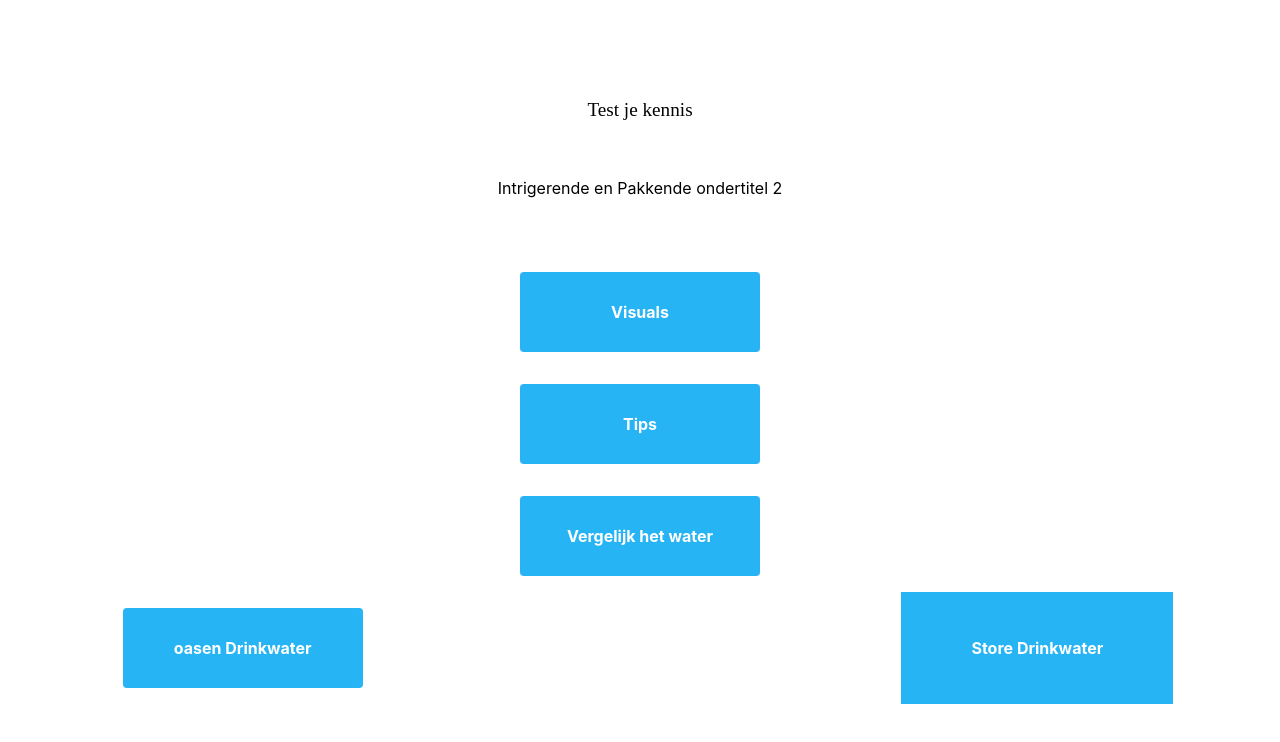
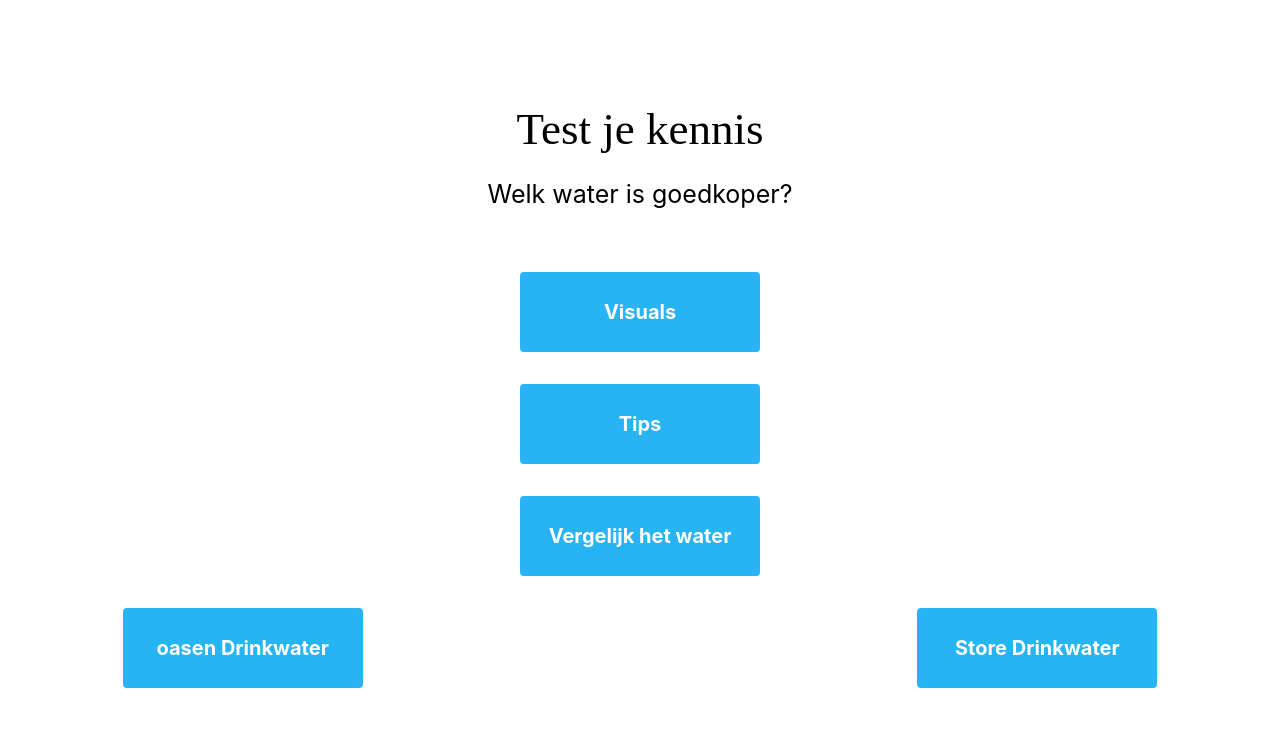
Before and after one commit to Wazup2You/AlsTweeDruppelsWater, a React (Create React App) app in the folder frontend/: page / in a window 1280 px wide. Both pictures are taken after a click on the button "Test je kennis". Shown: the top 742 px of the page. Built offline with nearby package versions, Linux system fonts and the light colour scheme; a web font is replaced by a local one.

Commit message:
changes in content & Styling

```diff
--- a/frontend/src/App.js
+++ b/frontend/src/App.js
@@ -4,7 +4,7 @@ import { Button } from "./components/Button/Component";
 
 function App() {
   const [scene, setScene] = useState(0);
-  const [color, setColor] = useState("blue-oasen");
+
 
   return (
     <div>
@@ -12,7 +12,7 @@ function App() {
       <div className=" w-screen h-screen bg-white flex flex-col items-center justify-center">
         <h1 className="w-200 h-20 text-center">{scene === 0 ? "Visuals" : scene === 1 || scene === 4 || scene === 5 ? "Test je kennis" : scene === 2 ? "Tips" : scene === 3 ? "Vergelijk het water" : ""}
         </h1>
-        <h3 className="w-200 h-20 text-center">{scene === 0 ? "Intrigerende en Pakkende ondertitel" : scene === 1 || scene === 4 || scene === 5 ? "Intrigerende en Pakkende ondertitel 2" : scene === 2 ? "Intrigerende en Pakkende ondertitel 3" : scene === 3 ? "Intrigerende en Pakkende ondertitel 4" : ""}
+        <h3 className="w-200 h-20 text-center">{scene === 0 ? "Hoe bewust ben jij?" : scene === 1 || scene === 4 || scene === 5 ? "Welk water is goedkoper?" : scene === 2 ? "Tips om beter gebruik te maken van water" : scene === 3 ? "Klik en sleep de druppels voor meer informatie" : ""}
         </h3>
 
         {/*navigatie*/}
@@ -32,14 +32,20 @@ function App() {
         </div>
 
         {/*quiz*/}
+
+        {/* <div>
+            <img src={require('./img/417864.png')}></img>
+            <img src={require('./img/417864.png')}></img>
+          </div> */}
         <div className="w-10/12 flex justify-between">
           <div className={scene === 1 || scene === 4 || scene === 5 ? "block" : "hidden"} >
             <Button text="oasen Drinkwater" onClick={() => setScene(4)} />
           </div>
-          <div className={`${scene === 1 || scene === 4 || scene === 5 ? "block" : "hidden"} bg-${color}`} >
-            < Button text="Store Drinkwater" onClick={() => { setScene(5); setColor("red-500") }} />
+          <div className={scene === 1 || scene === 4 || scene === 5 ? "block" : "hidden"} >
+            < Button text="Store Drinkwater" onClick={() => setScene(5)} scene={scene} />
           </div>
         </div>
+
 
         {/*tips*/}
         {/* <div className={scene === 2 ? "block" : "hidden"} >
--- a/frontend/src/index.css
+++ b/frontend/src/index.css
@@ -36,6 +36,7 @@
 
 body {
   margin: 0;
+  font-size: 20px;
   font-family: -apple-system, BlinkMacSystemFont, 'Strada-light', 'Segoe UI', 'Roboto', 'Oxygen',
     'Ubuntu', 'Cantarell', 'Fira Sans', 'Droid Sans', 'Helvetica Neue',
     sans-serif;
@@ -49,6 +50,10 @@ code {
 }
 
 h1{
-  font-size:larger;
+  font-size: 45px;
   font-family: Strada;
 }
+
+h3{
+  font-size: 25px;
+}
```
Also changed, not shown: frontend/src/img/417864.png (added).
